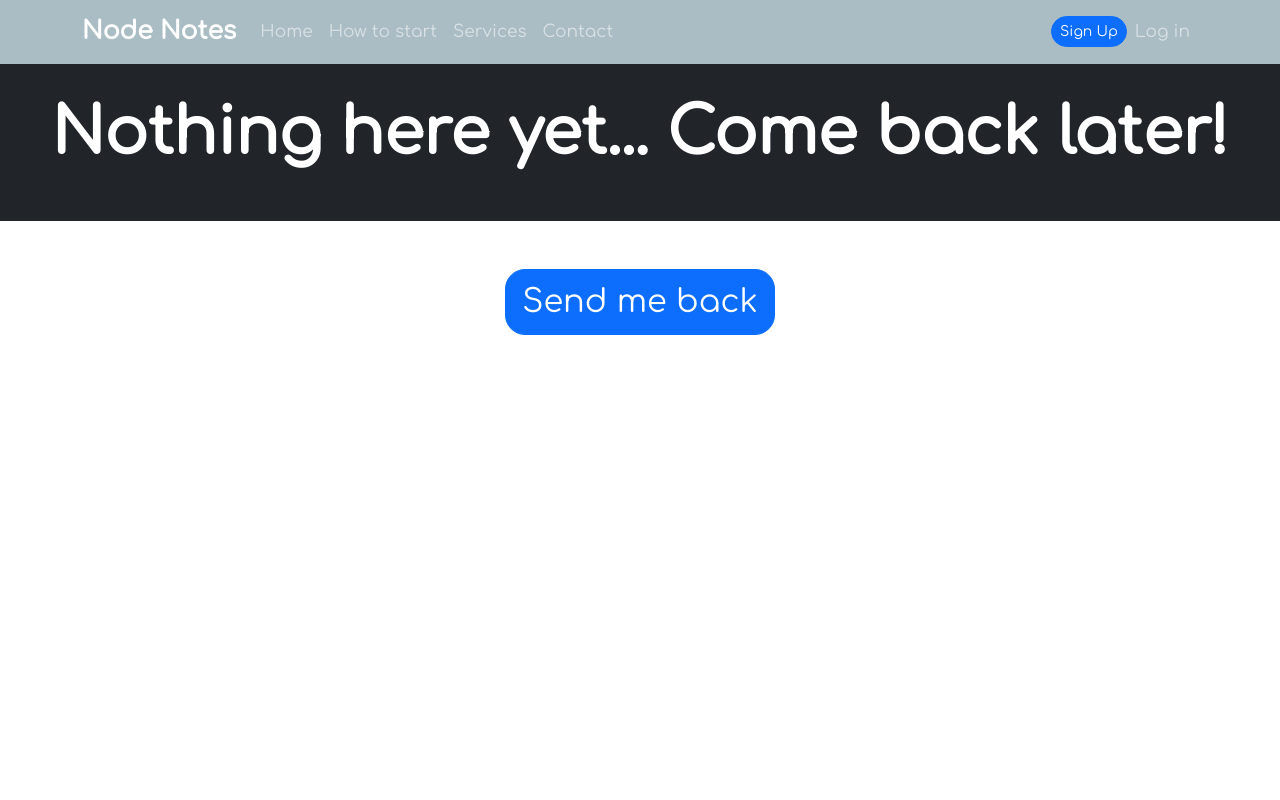
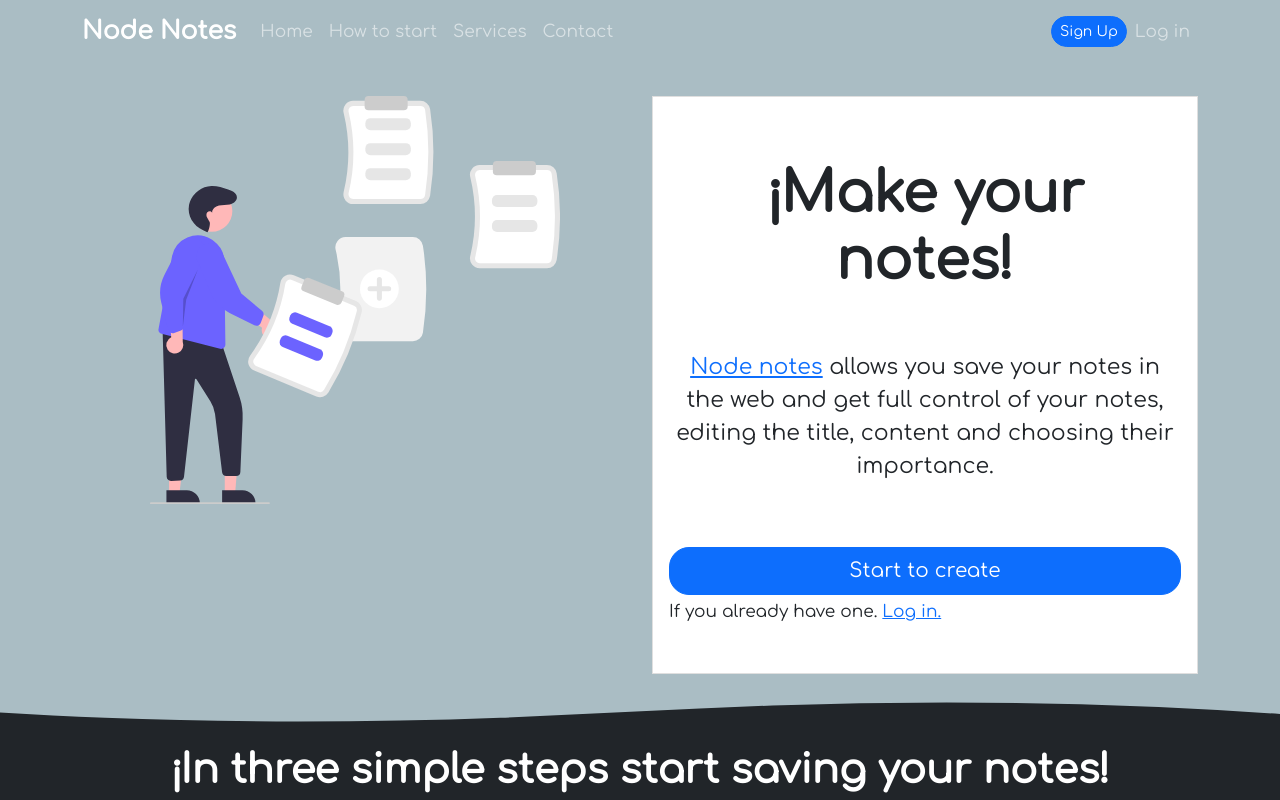
Before and after one commit to HectorMu/REACTNOTES, a React (Create React App) app: page / in a window 1280 px wide. Shown: the top 800 px of the page. Built offline with nearby package versions, Linux system fonts and the light colour scheme.

Commit message:
Now the app is builded to be served from a expres server, minimal changes made

```diff
--- a/package.json
+++ b/package.json
@@ -1,9 +1,8 @@
 {
   "name": "react-fetchapi",
-  "homepage": "https://hectormu.github.io/REACTNOTES-API/",
+  "homepage": ".",
   "version": "0.1.0",
   "private": true,
-
   "dependencies": {
     "@popperjs/core": "^2.11.0",
     "@testing-library/jest-dom": "^5.16.0",
--- a/src/App.js
+++ b/src/App.js
@@ -25,10 +25,7 @@
     <div>
       <Navigation user={user} setUser={setUser} />
       <Routes>
-        <Route
-          path="/REACTNOTES-API"
-          element={<UserLogged view={LandingPage} />}
-        />
+        <Route path="/" element={<UserLogged view={LandingPage} />} />
         <Route path="/notes/" element={<PrivateRoute view={UserNotes} />} />
         <Route path="/notes/add" element={<PrivateRoute view={AddNote} />} />
         <Route
--- a/src/components/Navigation/Navigation.js
+++ b/src/components/Navigation/Navigation.js
@@ -14,7 +14,7 @@
     <div>
       <nav className="navbar navbar-expand-lg fixed-top navbar-dark bg-custom-1">
         <div className="container">
-          <Link to="/REACTNOTES-API" className="navbar-brand">
+          <Link to="/" className="navbar-brand">
             Node Notes
           </Link>
           {user === null ? (
--- a/src/pages/LandingPage.js
+++ b/src/pages/LandingPage.js
@@ -8,7 +8,7 @@
 const LandingPage = () => {
   return (
     <div>
-      <section id="home" className="bg-custom-1 py-5 mt-5">
+      <section id="home" data-home="home" className="bg-custom-1 py-5 mt-5">
         <div className="container">
           <div className="row">
             <div className="col-12 col-sm-12 col-md-12 col-lg-6 col-xl-6">
```
